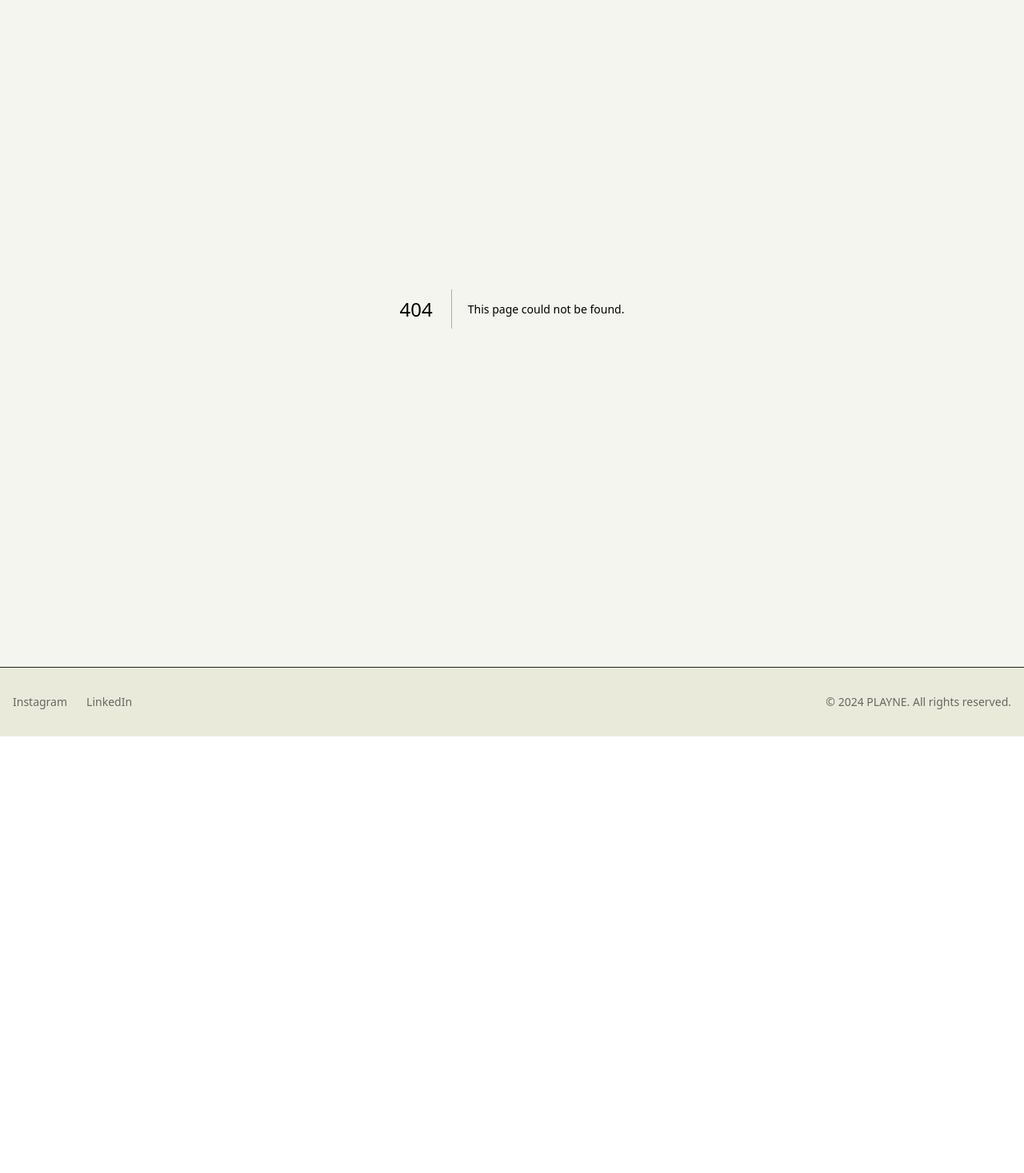
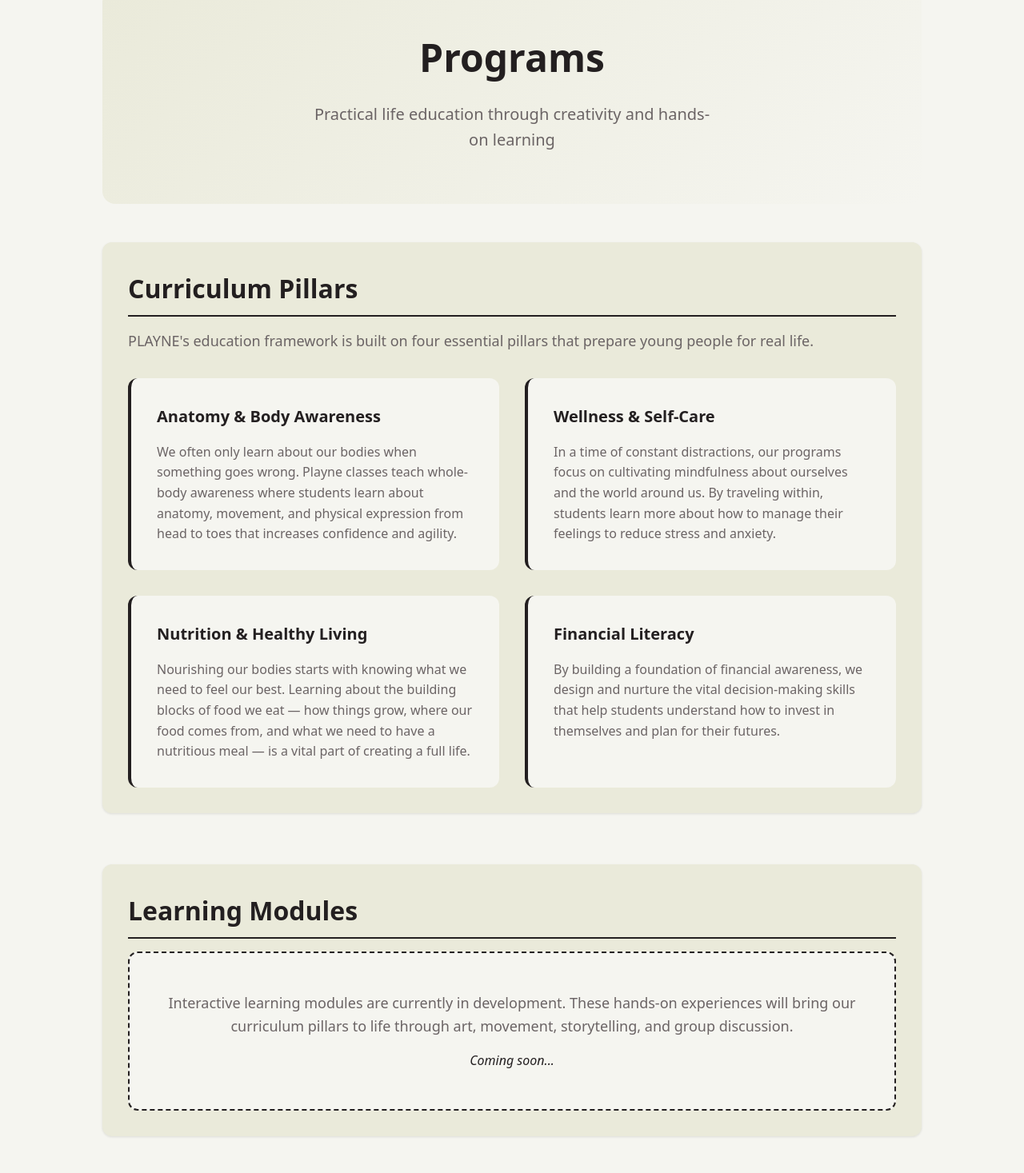
Before and after one commit to presstube/playne-site, a Next.js app: page /programs in a window 1280 px wide. Before the commit this address had no page. Shown: the part 103-1570 px from the top of the page at 80% size. Before the commit the page ends 1024 px from the top, so only its background shows below. Built offline with nearby package versions, Linux system fonts and the light colour scheme; a web font is replaced by a local one.

Commit message:
programs

```diff
--- /dev/null
+++ b/src/app/ProgramsPage/ProgramsPage.module.css
@@ -0,0 +1,150 @@
+.programsPage {
+  max-width: 64rem;
+  margin: 0 auto;
+  padding: 0;
+}
+
+.hero {
+  text-align: center;
+  padding: 3rem 0 4rem;
+  background: linear-gradient(135deg, var(--color-background-primary) 0%, var(--color-background-secondary) 100%);
+  border-radius: 1rem;
+  margin-bottom: 3rem;
+}
+
+.title {
+  font-size: 3rem;
+  font-weight: 700;
+  color: var(--color-text-primary);
+  margin-bottom: 1rem;
+}
+
+.subtitle {
+  font-size: 1.25rem;
+  color: var(--color-text-secondary);
+  max-width: 32rem;
+  margin: 0 auto;
+  line-height: 1.6;
+}
+
+.section {
+  margin-bottom: 4rem;
+  scroll-margin-top: 2rem;
+}
+
+.sectionContent {
+  padding: 2rem;
+  background: var(--color-background-primary);
+  border-radius: 0.75rem;
+  box-shadow: 0 1px 3px 0 rgba(0, 0, 0, 0.1);
+}
+
+.sectionTitle {
+  font-size: 2rem;
+  font-weight: 600;
+  color: var(--color-text-primary);
+  margin-bottom: 1rem;
+  border-bottom: 2px solid var(--color-primary);
+  padding-bottom: 0.5rem;
+}
+
+.sectionDescription {
+  font-size: 1.125rem;
+  color: var(--color-text-secondary);
+  margin-bottom: 2rem;
+  line-height: 1.6;
+}
+
+.pillarsGrid {
+  display: grid;
+  grid-template-columns: repeat(auto-fit, minmax(300px, 1fr));
+  gap: 2rem;
+  margin-top: 2rem;
+}
+
+.pillar {
+  padding: 2rem;
+  background: var(--color-background-secondary);
+  border-radius: 0.75rem;
+  border-left: 4px solid var(--color-primary);
+  transition: transform 0.2s ease, box-shadow 0.2s ease;
+}
+
+.pillar:hover {
+  transform: translateY(-2px);
+  box-shadow: 0 4px 12px 0 rgba(0, 0, 0, 0.1);
+}
+
+.pillarTitle {
+  font-size: 1.25rem;
+  font-weight: 600;
+  color: var(--color-text-primary);
+  margin-bottom: 1rem;
+}
+
+.pillarDescription {
+  font-size: 1rem;
+  color: var(--color-text-secondary);
+  line-height: 1.6;
+}
+
+.comingSoon {
+  text-align: center;
+  padding: 3rem 2rem;
+  background: var(--color-background-secondary);
+  border-radius: 0.75rem;
+  border: 2px dashed var(--color-primary);
+}
+
+.comingSoonText {
+  font-size: 1.125rem;
+  color: var(--color-text-secondary);
+  line-height: 1.6;
+  margin-bottom: 1rem;
+}
+
+.comingSoonSubtext {
+  font-size: 1rem;
+  color: var(--color-primary);
+  font-weight: 500;
+}
+
+@media (max-width: 768px) {
+  .hero {
+    padding: 2rem 1rem 3rem;
+    margin-bottom: 2rem;
+  }
+
+  .title {
+    font-size: 2.25rem;
+  }
+
+  .subtitle {
+    font-size: 1.125rem;
+  }
+
+  .sectionContent {
+    padding: 1.5rem;
+  }
+
+  .sectionTitle {
+    font-size: 1.75rem;
+  }
+
+  .section {
+    margin-bottom: 2.5rem;
+  }
+
+  .pillarsGrid {
+    grid-template-columns: 1fr;
+    gap: 1.5rem;
+  }
+
+  .pillar {
+    padding: 1.5rem;
+  }
+
+  .comingSoon {
+    padding: 2rem 1.5rem;
+  }
+}
--- /dev/null
+++ b/src/app/ProgramsPage/ProgramsPage.tsx
@@ -0,0 +1,67 @@
+import styles from './ProgramsPage.module.css'
+
+export default function ProgramsPage() {
+  return (
+    <div className={styles.programsPage}>
+      <div className={styles.hero}>
+        <h1 className={styles.title}>Programs</h1>
+        <p className={styles.subtitle}>
+          Practical life education through creativity and hands-on learning
+        </p>
+      </div>
+
+      <section id="curriculum-pillars" className={styles.section}>
+        <div className={styles.sectionContent}>
+          <h2 className={styles.sectionTitle}>Curriculum Pillars</h2>
+          <p className={styles.sectionDescription}>
+            PLAYNE's education framework is built on four essential pillars that prepare young people for real life.
+          </p>
+
+          <div className={styles.pillarsGrid}>
+            <div className={styles.pillar}>
+              <h3 className={styles.pillarTitle}>Anatomy & Body Awareness</h3>
+              <p className={styles.pillarDescription}>
+                We often only learn about our bodies when something goes wrong. Playne classes teach whole-body awareness where students learn about anatomy, movement, and physical expression from head to toes that increases confidence and agility.
+              </p>
+            </div>
+
+            <div className={styles.pillar}>
+              <h3 className={styles.pillarTitle}>Wellness & Self-Care</h3>
+              <p className={styles.pillarDescription}>
+                In a time of constant distractions, our programs focus on cultivating mindfulness about ourselves and the world around us. By traveling within, students learn more about how to manage their feelings to reduce stress and anxiety.
+              </p>
+            </div>
+
+            <div className={styles.pillar}>
+              <h3 className={styles.pillarTitle}>Nutrition & Healthy Living</h3>
+              <p className={styles.pillarDescription}>
+                Nourishing our bodies starts with knowing what we need to feel our best. Learning about the building blocks of food we eat — how things grow, where our food comes from, and what we need to have a nutritious meal — is a vital part of creating a full life.
+              </p>
+            </div>
+
+            <div className={styles.pillar}>
+              <h3 className={styles.pillarTitle}>Financial Literacy</h3>
+              <p className={styles.pillarDescription}>
+                By building a foundation of financial awareness, we design and nurture the vital decision-making skills that help students understand how to invest in themselves and plan for their futures.
+              </p>
+            </div>
+          </div>
+        </div>
+      </section>
+
+      <section id="learning-modules" className={styles.section}>
+        <div className={styles.sectionContent}>
+          <h2 className={styles.sectionTitle}>Learning Modules</h2>
+          <div className={styles.comingSoon}>
+            <p className={styles.comingSoonText}>
+              Interactive learning modules are currently in development. These hands-on experiences will bring our curriculum pillars to life through art, movement, storytelling, and group discussion.
+            </p>
+            <p className={styles.comingSoonSubtext}>
+              <em>Coming soon...</em>
+            </p>
+          </div>
+        </div>
+      </section>
+    </div>
+  )
+}
--- /dev/null
+++ b/src/app/programs/page.tsx
@@ -0,0 +1,13 @@
+import ProgramsPage from '../ProgramsPage/ProgramsPage'
+import { Metadata } from 'next'
+
+export async function generateMetadata(): Promise<Metadata> {
+  return {
+    title: 'Programs - PLAYNE',
+    description: 'Discover PLAYNE\'s curriculum pillars: Anatomy & Body Awareness, Wellness & Self-Care, Nutrition & Healthy Living, and Financial Literacy',
+  }
+}
+
+export default function Page() {
+  return <ProgramsPage />
+}
```
Also changed, not shown: 1 other file (tests, documents, lock files or other folders).
